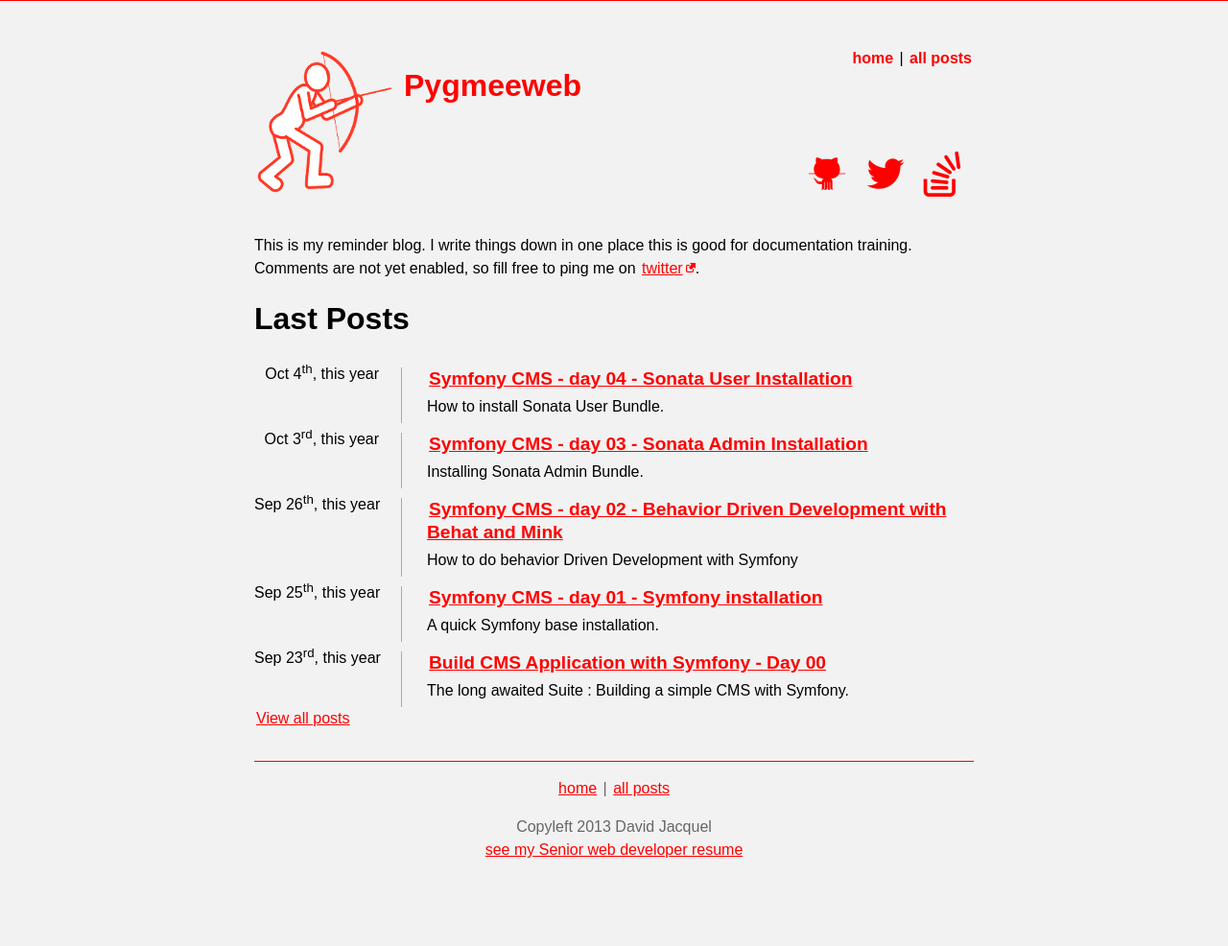
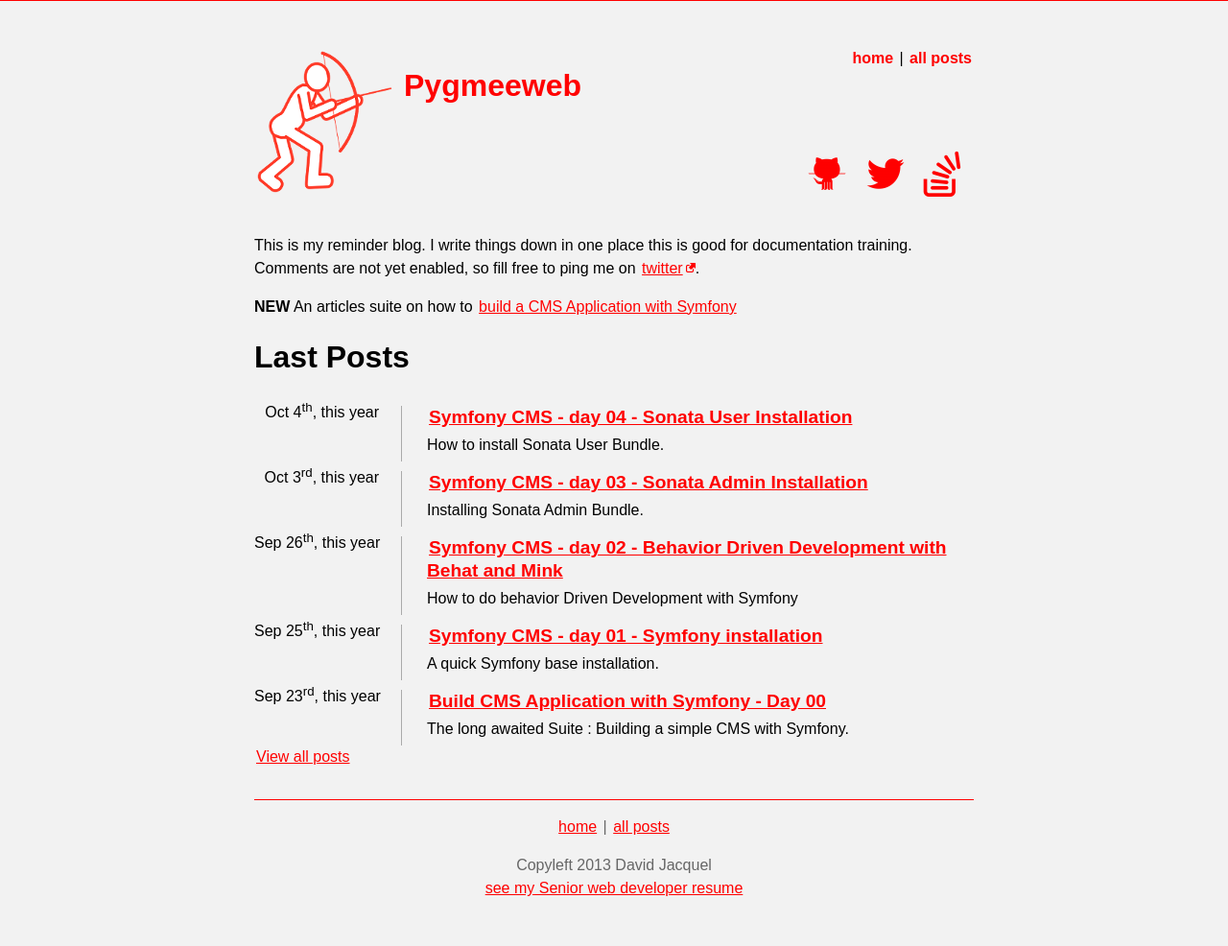
Before and after one commit to djacquel/pygmeeweb.com, a Jekyll site: the page built from index.html, in a window 1280 px wide. Shown: the whole page at 96% size. Built offline with Jekyll 4.4.1, drawn with Linux system fonts in a browser that asks for light colours; Markdown is read by kramdown in place of the engine named in the settings; before the commit the page ends 946 px from its top, so only the background shows below that.

Commit message:
home edit to announce suite

```diff
--- a/index.html
+++ b/index.html
@@ -6,6 +6,12 @@
     <div class="intro">
         <p>This is my reminder blog. I write things down in one place this is good for documentation training.<br>
         Comments are not yet enabled, so fill free to ping me on <a href="http://twitter.com/djacquel/">twitter</a>.</p>
+
+        <p>
+            <strong>NEW</strong>
+            An articles suite on how to
+            <a href="{% post_url 2013-09-23-cms-day00 %}">build a CMS Application with Symfony</a>
+        </p>
     </div>
 
     <h1>Last Posts</h1>
```
